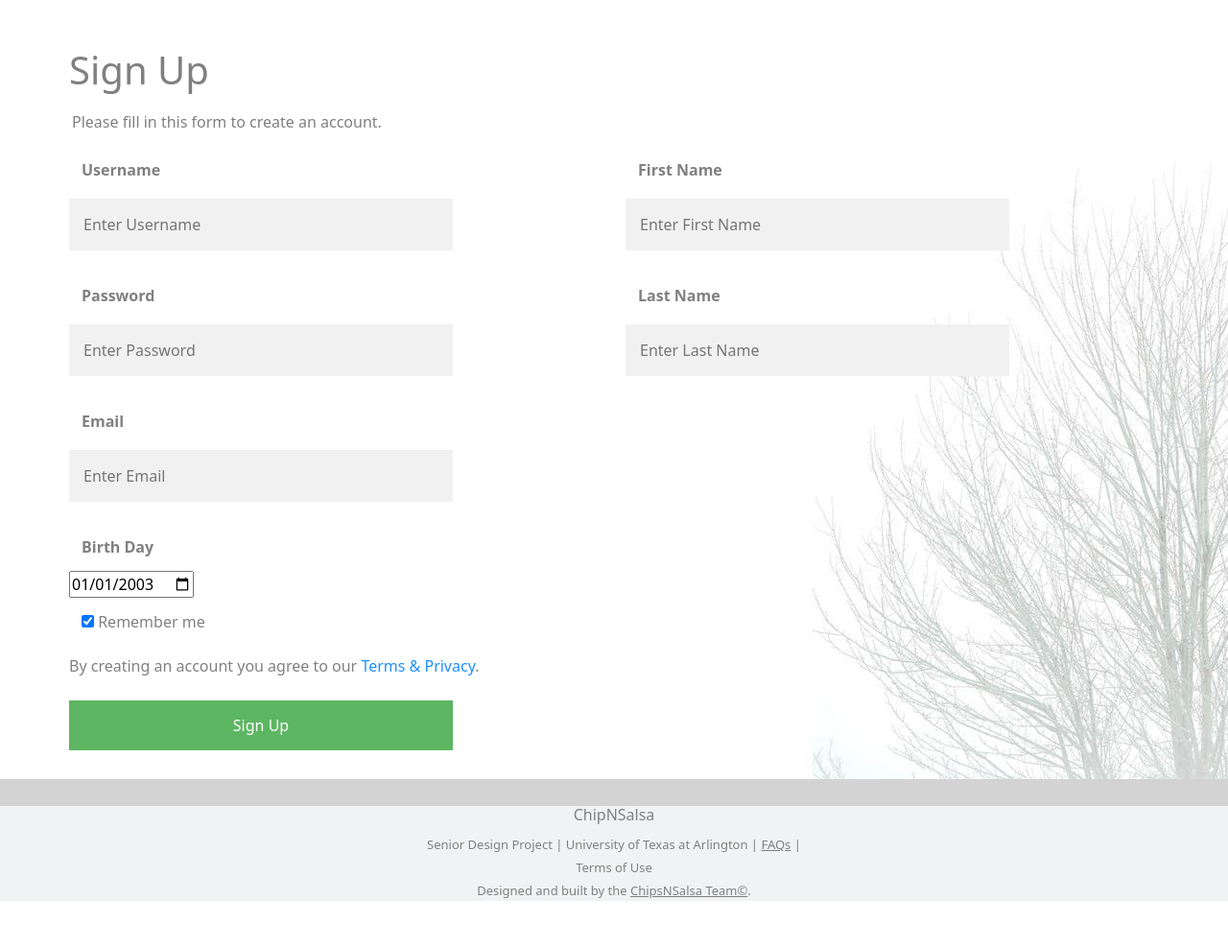
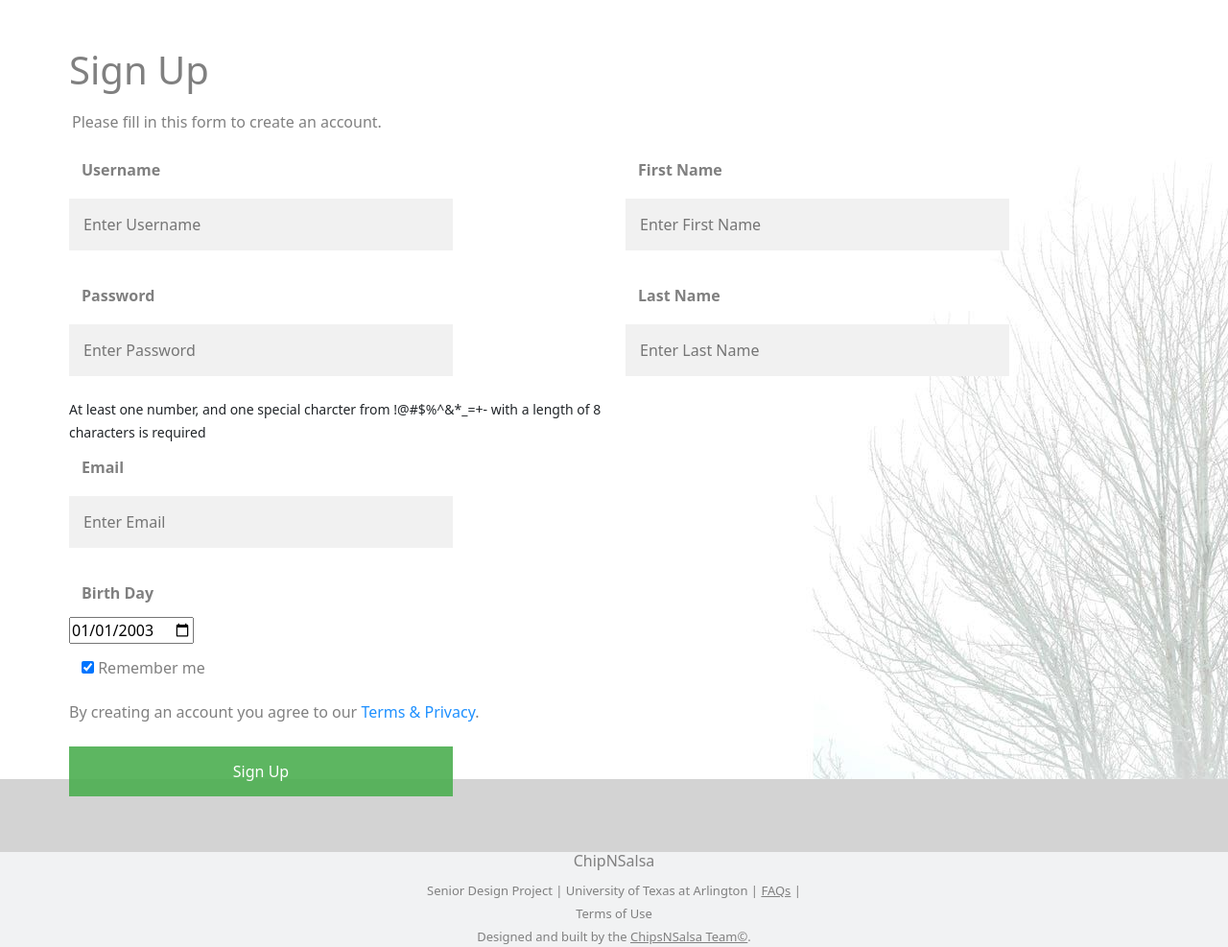
Before and after one commit to debbienguyenn/CSE4314-Senior-Design-I, a PHP site: page /SignUp.php in a window 1280 px wide. Shown: the part 268-1255 px from the top of the page at 96% size. Before the commit the page ends 1207 px from the top, so only its background shows below. Run offline with PHP 8.4, Linux system fonts and the light colour scheme.

Commit message:
Password Validation

```diff
--- a/SignUp.php
+++ b/SignUp.php
@@ -42,7 +42,8 @@
             <input type="text" placeholder="Enter Username" name="username" style="width: 400px" ; required>
 
             <label style="color:grey" for="psw"><b>Password</b></label>
-            <input type="password" placeholder="Enter Password" name="psw" style="width: 400px" ; required>
+            <input type="password" placeholder="Enter Password" name="psw" style="width: 400px" pattern="^(?=.*[A-Za-z])(?=.*[0-9])(?=.*[!@#$%^&*_=+-]).{8,32}$"  required>
+          <span><small><br>At least one number, and one special charcter from !@#$%^&*_=+- with a length of 8 characters is required<br></small></span>
           </div>
 
           <div class="col">
```
